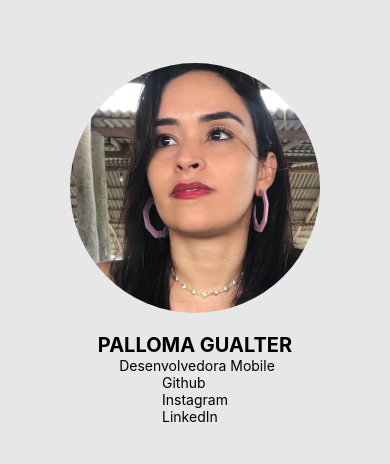
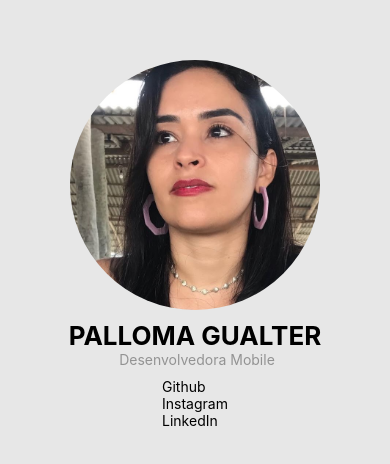
Before and after one commit to pallomagualter/appCurriculo, a React Native app: screen / in a window 390 px wide. Shown: the part 178-642 px from the top of the page. Built offline with nearby package versions, Linux system fonts and the light colour scheme.

Commit message:
body layout

```diff
--- a/src/App.js
+++ b/src/App.js
@@ -15,12 +15,12 @@ const App = () => {
       <View style={styles.page}>
         <View style={styles.container_cabecalho} >
           <Image source={foto} style={styles.foto} />
-          <Text style={styles.textoNome}>PALLOMA GUALTER</Text>
-          <Text style={styles.texto}> Desenvolvedora Mobile</Text>
+          <Text style={styles.nome}>PALLOMA GUALTER</Text>
+          <Text style={styles.funcao}> Desenvolvedora Mobile</Text>
           <View>
-            <Text>Github</Text>
-            <Text>Instagram</Text>
-            <Text>LinkedIn</Text>
+            <Text style={styles.social}>Github</Text>
+            <Text style={styles.social}>Instagram</Text>
+            <Text style={styles.social}>LinkedIn</Text>
           </View>
         </View>
       </View>
@@ -44,10 +44,17 @@ const styles = StyleSheet.create({
     height: 250,
     borderRadius: 125
   },
-  textoNome: {
-    marginTop: 20,
+  nome: {
+    marginTop: 10,
     fontWeight: 'bold',
-    fontSize: 20,
+    fontSize: 26,
+  },
+  funcao: {
+    color: '#939393',
+    marginBottom: 10
+  },
+  social: {
+
   }
 });
 
```
